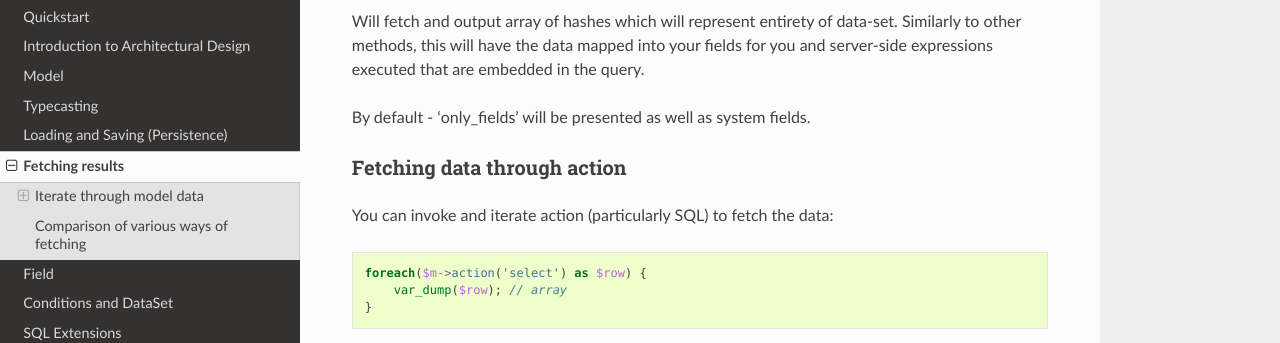
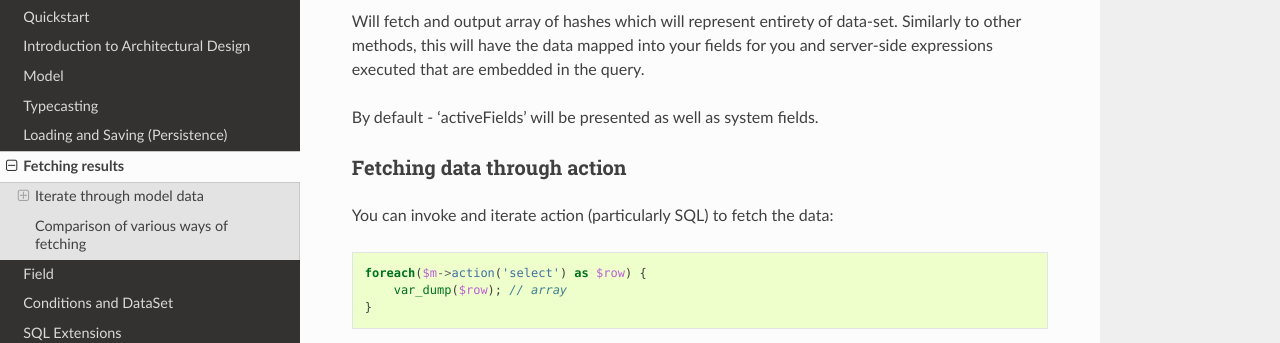
Before and after one commit to x-systems/phlex-data, a Sphinx documentation site: the page built from docs/results.rst, in a window 1280 px wide and 900 px high, scrolled down 1835 px. Shown: the part 158-501 px from the top of the window. Built offline with Sphinx 7.4.7 and the Read the Docs theme 2.0.0, drawn with Linux system fonts in a browser that asks for light colours; pages that are not in the unit, such as notebooks, are missing from menus.

Commit message:
[fix] use activeFields in the docs

```diff
--- a/docs/model.rst
+++ b/docs/model.rst
@@ -554,7 +554,7 @@ of fields.
 
     Restore to full set of fields. This will also unload active record.
 
-.. php:attr:: only_fields
+.. php:attr:: activeFields
 
     Contains list of fields to be loaded / accessed.
 
--- a/docs/quickstart.rst
+++ b/docs/quickstart.rst
@@ -254,7 +254,7 @@ some other parameters such as:
 
  - order
  - limit
- - only_fields
+ - activeFields
 
 You can also define your own parameters like this::
 
--- a/docs/results.rst
+++ b/docs/results.rst
@@ -75,7 +75,7 @@ Will fetch and output array of hashes which will represent entirety of data-set.
 Similarly to other methods, this will have the data mapped into your fields for
 you and server-side expressions executed that are embedded in the query.
 
-By default - 'only_fields' will be presented as well as system fields.
+By default - 'activeFields' will be presented as well as system fields.
 
 Fetching data through action
 ----------------------------
```
Also changed, not shown: other parts of docs/model.rst (+1 -1 lines).
